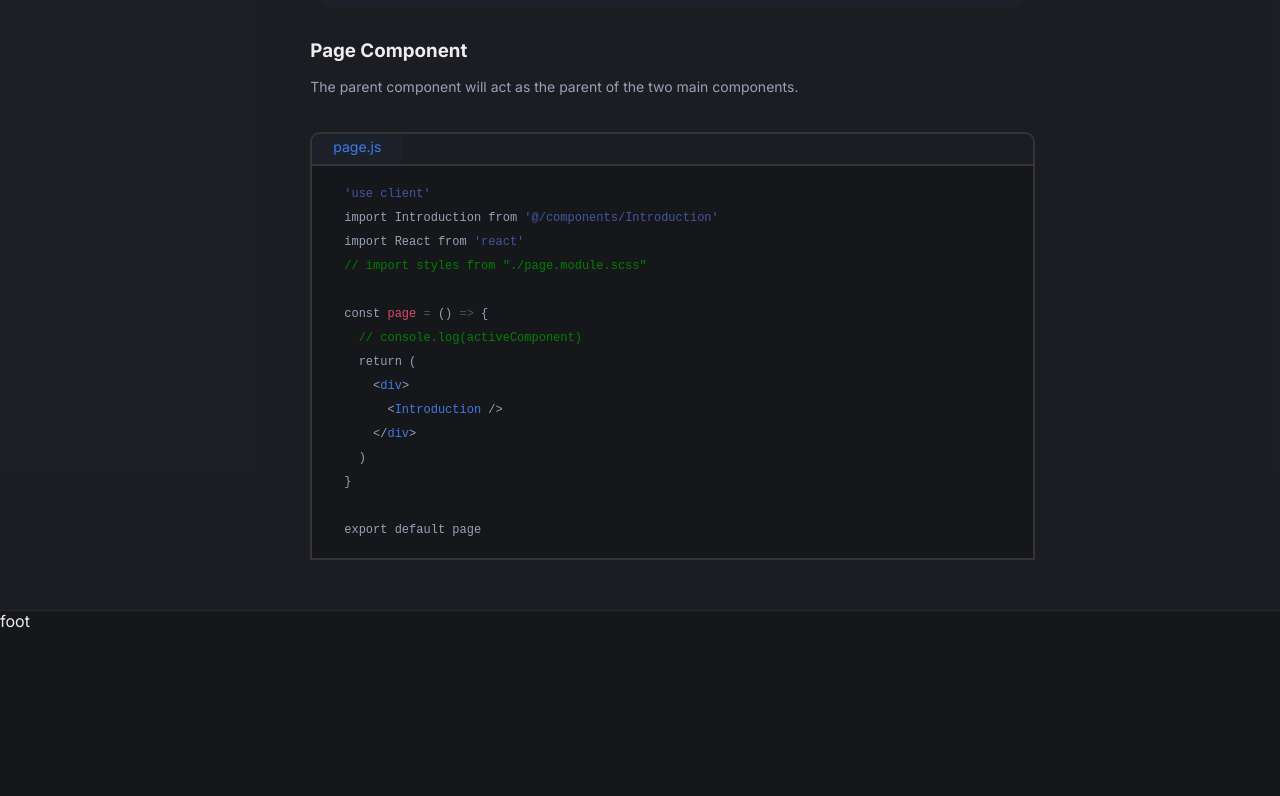
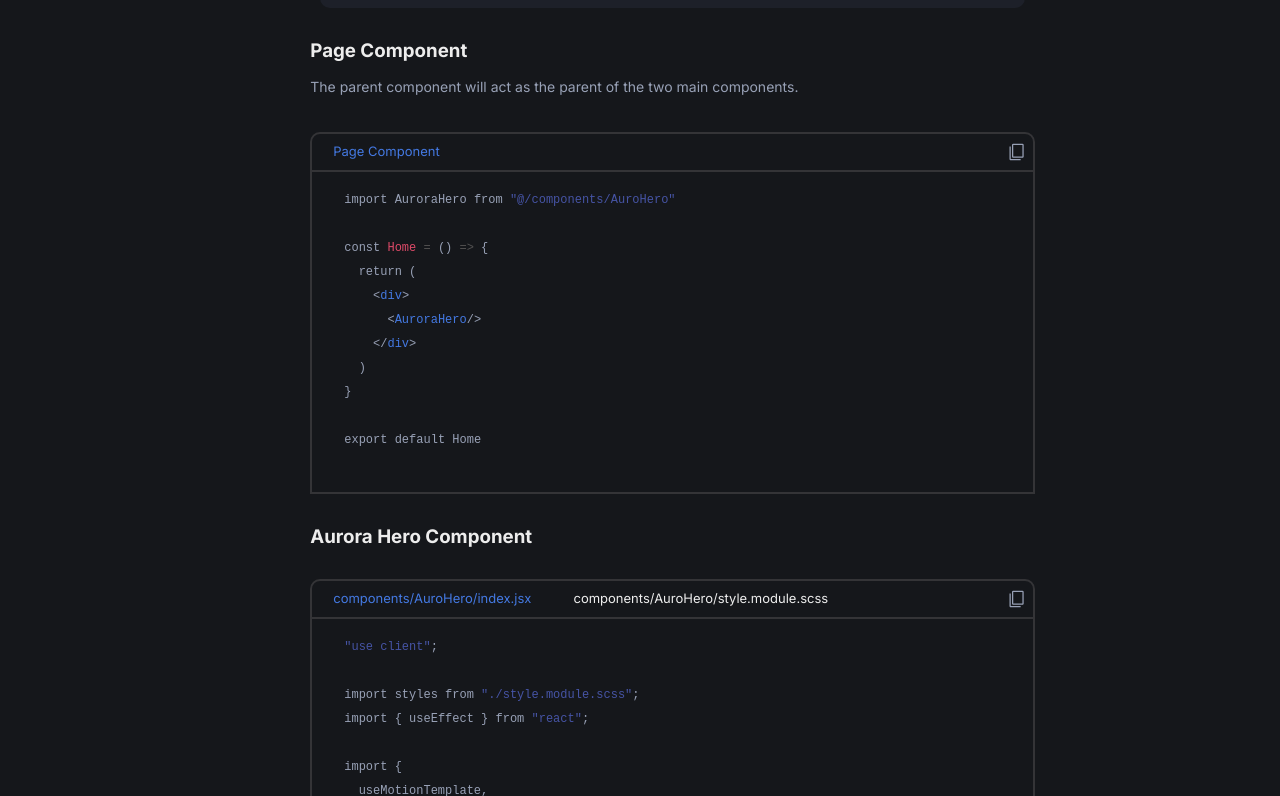
Before and after one commit to 21SINGH/Documentation, a Next.js app: page /landing/aurora in a window 1280 px wide. Shown: the part 1304-2100 px from the top of the page. Before the commit the page ends 2074 px from the top, so only its background shows below. Built offline with nearby package versions, Linux system fonts and the light colour scheme.

Commit message:
auror added

```diff
--- a/src/app/globals.css
+++ b/src/app/globals.css
@@ -95,7 +95,7 @@ a {
 
 .home {
   display: flex;
-  background: var(--secondary-background);
+  /* background: var(--secondary-background); */
   /* border: 1px solid red; */
 }
 
@@ -136,52 +136,72 @@ a {
 .multicode {
   margin-top: 30px;
   margin-bottom: 30px;
+  background: var(--background);
+  border-radius: 10px 10px 0 0;
+}
 
-  .titleContainer {
-    border: 2px solid var(--code-color);
-    border-radius: 10px 10px 0 0;
+.titleContainer {
+  display: flex;
+  border: 2px solid var(--code-color);
+  border-radius: 10px 10px 0 0;
+  justify-content: space-between;
+  .titles{
     display: flex;
-    .titles {
-      display: flex;
-      /* margin-left: 2%; */
+    .title {
+      /* height: 35px; */
+      padding: 5px 21px;
+      cursor: pointer;
+      font-weight: 400;
+      font-size: 13px;
+    }
+    .title:first-child {
+      border-radius: 10px 0 0 0;
+    }
 
-      .title {
-        padding: 0px 21px;
-        background-color: var(--purple-background);
-        /* border-right: 0.1px solid var(--code-color); */
-        border-radius: 10px 0 0 0;
-        height: 30px;
-        cursor: pointer;
-        /* border: 1px solid red; */
-        p{
-          color: yellow;
-        }
-      }
+    .title:hover {
+      background-color: var(--blue-background);
+    }
+    .active {
+      color: var(--link-color);
+    }
 
-      .title:hover {
-        background-color: var(--purple-background);
-      }
+  }
+  .copy{
+    display: flex;
+    align-items: center;
+    justify-content: center;
+    border: 1px solid transparent;
+    padding: 5px;
+    border-radius: 10px;
+    cursor: pointer;
+    transition: box-shadow .3s;
+    svg{
+      fill: var(--text-secondary);
+      height: 20px;
+      width: 20px;
     }
   }
-
-  .active {
-    background-color: var(--blue-background);
-    color: var(--link-color);
-    font-weight: 400;
-    font-size: 14px;
-  }
-
-  .codeContainer {
-    max-width: calc(100vw - 40px);
-    max-height: 800px;
-    overflow-x: auto;
-    position: relative;
-    border-top: 0px;
-    border-left: 2px solid var(--code-color);
-    border-right: 2px solid var(--code-color);
-    border-bottom: 2px solid var(--code-color);
+  .copy:hover {
+    box-shadow: 0 0 21px 0 #4479e27c;
+    border: 1px solid #4479e27c;
+    /* border-radius: 10px; */
   }
 }
+
+
+.codeContainer {
+  display: flex;
+  flex-direction: column;
+  flex: 1;
+  max-width: calc(100vw - 40px);
+  max-height: 800px;
+  overflow-y: auto;
+  border-top: 0px;
+  border-right: 2px solid var(--code-color);
+  border-bottom: 2px solid var(--code-color);
+  border-left: 2px solid var(--code-color);
+}
+
 
 /* Styling the scrollbar for the .sidebar */
 .sidebar::-webkit-scrollbar {
--- /dev/null
+++ b/src/app/landing/aurora/data.js
@@ -0,0 +1,77 @@
+export const code = `import AuroraHero from "@/components/AuroHero"
+
+const Home = () => {
+  return (
+    <div>
+      <AuroraHero/>
+    </div>
+  )
+}
+
+export default Home
+
+`;
+
+export const indexCode = `"use client";
+
+import styles from "./style.module.scss";
+import { useEffect } from "react";
+
+import {
+  useMotionTemplate,
+  useMotionValue,
+  motion,
+  animate,
+} from "framer-motion";
+
+const COLORS_TOP = ["#13FFAA", "#1E67C6", "#CE84CF"];
+
+export default function AuroraHero() {
+  const color = useMotionValue(COLORS_TOP[0]);
+
+  useEffect(() => {
+    animate(color, COLORS_TOP, {
+      ease: "easeInOut",
+      duration: 3,
+      repeat: Infinity,
+      repeatType: "mirror",
+    });
+  }, [color]);
+  const backgroundImage = useMotionTemplate\`radial-gradient(130% 130% at 50% 0%, #020617 50%, \${color})\`;
+  return (
+    <div className={styles.main}>
+      <motion.section style={{ backgroundImage }} className={styles.section}>
+      </motion.section>
+    </div>
+  );
+}
+`
+
+export const indexStyle = `// style.module.scss
+
+.main {
+  height: 100vh;
+  width: 100vw;
+  position: fixed;
+  top: 0;
+  left: 0;
+  overflow: hidden;
+}
+
+.section {
+  display: grid;
+  height: 100vh;
+  place-content: center;
+  background-color: #141414;
+  padding-left: 1rem;
+  padding-right: 1rem;
+  padding-top: 6rem;
+  padding-bottom: 6rem;
+  color: #e5e7eb;
+
+  &.sticky {
+    position: sticky;
+    top: 0;
+  }
+}
+`;
--- a/src/app/landing/aurora/page.jsx
+++ b/src/app/landing/aurora/page.jsx
@@ -8,24 +8,8 @@ import Prism, { languages } from "prismjs"; // Import Prism.js
 import "prismjs/components/prism-jsx";
 import "../../prism-theme.css";
 import { useEffect, useState } from "react";
-import DOMPurify from "isomorphic-dompurify";
-
-const code = `'use client'
-import Introduction from '@/components/Introduction'
-import React from 'react'
-// import styles from "./page.module.scss"
-
-const page = () => {
-  // console.log(activeComponent)
-  return (
-    <div>
-      <Introduction />
-    </div>
-  )
-}
-
-export default page
-`;
+import { code, indexCode, indexStyle } from "./data";
+import Code from "@/components/Code";
 
 const hilight = (code, language = "markup") => {
   return Prism.highlight(code, Prism.languages[language], language);
@@ -33,7 +17,15 @@ const hilight = (code, language = "markup") => {
 
 const Aurora = () => {
   const language = "jsx";
-  const highlightedCode = hilight(code, language);
+  const pageCode = hilight(code, language);
+  const auroraIndex = hilight(indexCode, language);
+  const auroraStyle = hilight(indexStyle, language);
+
+  const pageCodeSnippets = [{ heading: "Page Component", content: pageCode,copyContent :code }];
+  const auroraCodeSnippets = [
+    { heading: "components/AuroHero/index.jsx", content: auroraIndex , copyContent :indexCode },
+    { heading: "components/AuroHero/style.module.scss", content: auroraStyle,copyContent :indexStyle },
+  ];
 
   return (
     <div className={styles.main}>
@@ -119,7 +111,7 @@ const Aurora = () => {
             <div className={styles.videoContainer}>
               <video
                 className={styles.video}
-                src="/videos/5.mp4"
+                src="/videos/aurora.mp4"
                 width="100%"
                 height={100}
                 preload="auto"
@@ -138,8 +130,8 @@ const Aurora = () => {
                 <code className="language-jsx">
                   npx create<span className="token operator">-</span>next
                   <span className="token operator">-</span>app@latest client
-                </code>
-                {" "}inside of a terminal.
+                </code>{" "}
+                inside of a terminal.
               </p>
               <h2>Adding the HTML and CSS</h2>
               <p>
@@ -180,24 +172,9 @@ const Aurora = () => {
                 The parent component will act as the parent of the two main
                 components.
               </p>
-              <div className="multicode">
-                <div className="titleContainer">
-                  <div className="titles">
-                    <div className="title">
-                      <h7 className="active">page.js</h7>
-                    </div>
-                  </div>
-                </div>
-                <div className="codeContainer">
-                  <pre className="prism-code language-jsx">
-                    <code
-                      dangerouslySetInnerHTML={{
-                        __html: DOMPurify.sanitize(highlightedCode),
-                      }}
-                    ></code>
-                  </pre>
-                </div>
-              </div>
+              <Code codes={pageCodeSnippets} />
+              <h3>Aurora Hero Component</h3>
+              <Code codes={auroraCodeSnippets} />
             </div>
           </div>{" "}
         </div>
--- /dev/null
+++ b/src/components/Code/index.jsx
@@ -0,0 +1,66 @@
+import React, { useState } from "react";
+import DOMPurify from "isomorphic-dompurify";
+
+const Code = ({ codes }) => {
+  const [activeIndex, setActiveIndex] = useState(0);
+
+  const handleHeadingClick = (index) => {
+    setActiveIndex(index === activeIndex ? activeIndex : index);
+  };
+  const handleCopyClick = () => {
+    const codeToCopy = codes[activeIndex].copyContent;
+    navigator.clipboard
+      .writeText(codeToCopy)
+      .then(() => alert("Code copied to clipboard"))
+      .catch((error) => console.error("Failed to copy code: ", error));
+  };
+
+  return (
+    <div className="multicode">
+      <div className="titleContainer">
+        <div className="titles">
+          {codes.map((code, index) => (
+            <div
+              key={index}
+              className="title"
+              onClick={() => handleHeadingClick(index)}
+            >
+              <h7 className={activeIndex === index ? "active" : ""}>
+                {code.heading}
+              </h7>
+            </div>
+          ))}
+        </div>
+
+        <div onClick={handleCopyClick} className="copy">
+          <svg
+            xmlns="http://www.w3.org/2000/svg"
+            height="48"
+            viewBox="0 96 960 960"
+            width="48"
+          >
+            <path d="M180 975q-24 0-42-18t-18-42V312h60v603h474v60H180Zm120-120q-24 0-42-18t-18-42V235q0-24 18-42t42-18h440q24 0 42 18t18 42v560q0 24-18 42t-42 18H300Zm0-60h440V235H300v560Zm0 0V235v560Z"></path>
+          </svg>
+        </div>
+      </div>
+      <div className="codeContainer">
+        {codes.map((code, index) => (
+          <div
+            key={index}
+            style={{ display: activeIndex === index ? "block" : "none" }}
+          >
+            <pre className="prism-code language-jsx">
+              <code
+                dangerouslySetInnerHTML={{
+                  __html: DOMPurify.sanitize(code.content),
+                }}
+              ></code>
+            </pre>
+          </div>
+        ))}
+      </div>
+    </div>
+  );
+};
+
+export default Code;
```
Also changed, not shown: src/components/Sidebar/index.jsx (+0 -11 lines), src/context/tutorials.jsx (deleted, +0 -15 lines), 2 other files (tests, documents, lock files or other folders).
